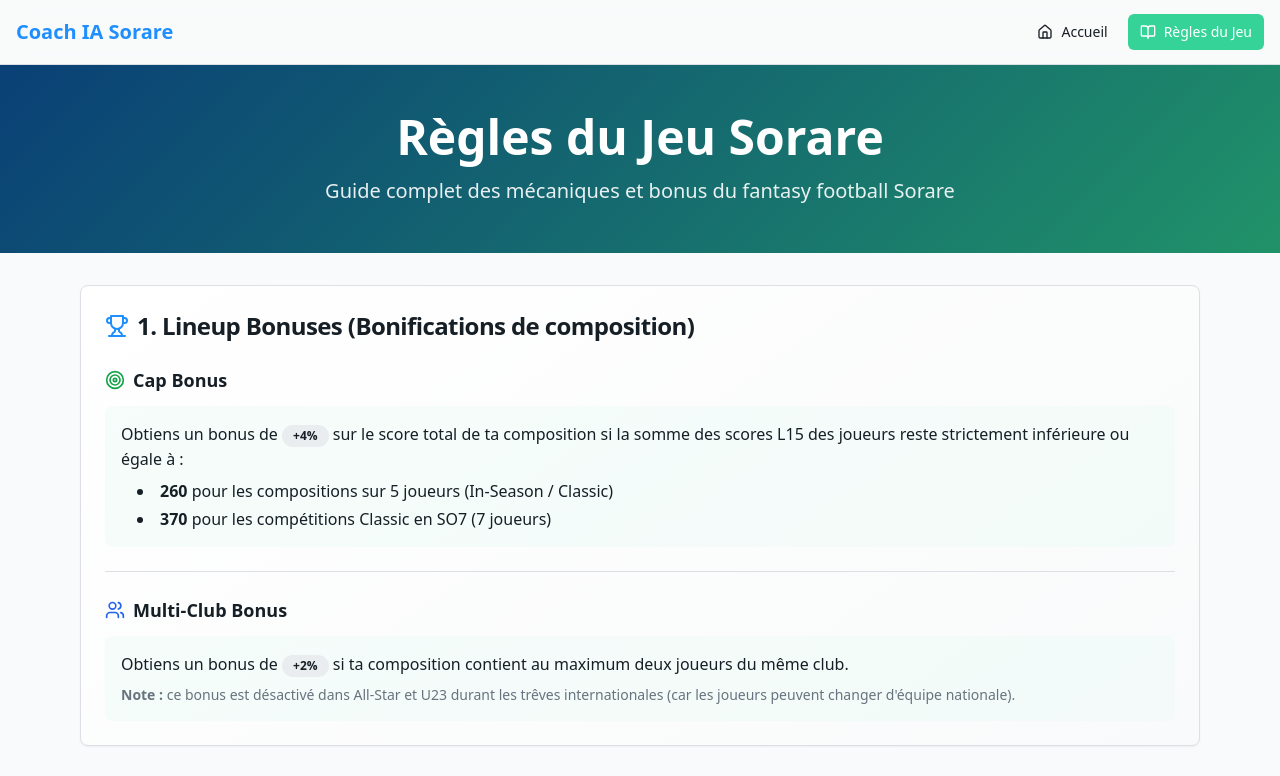
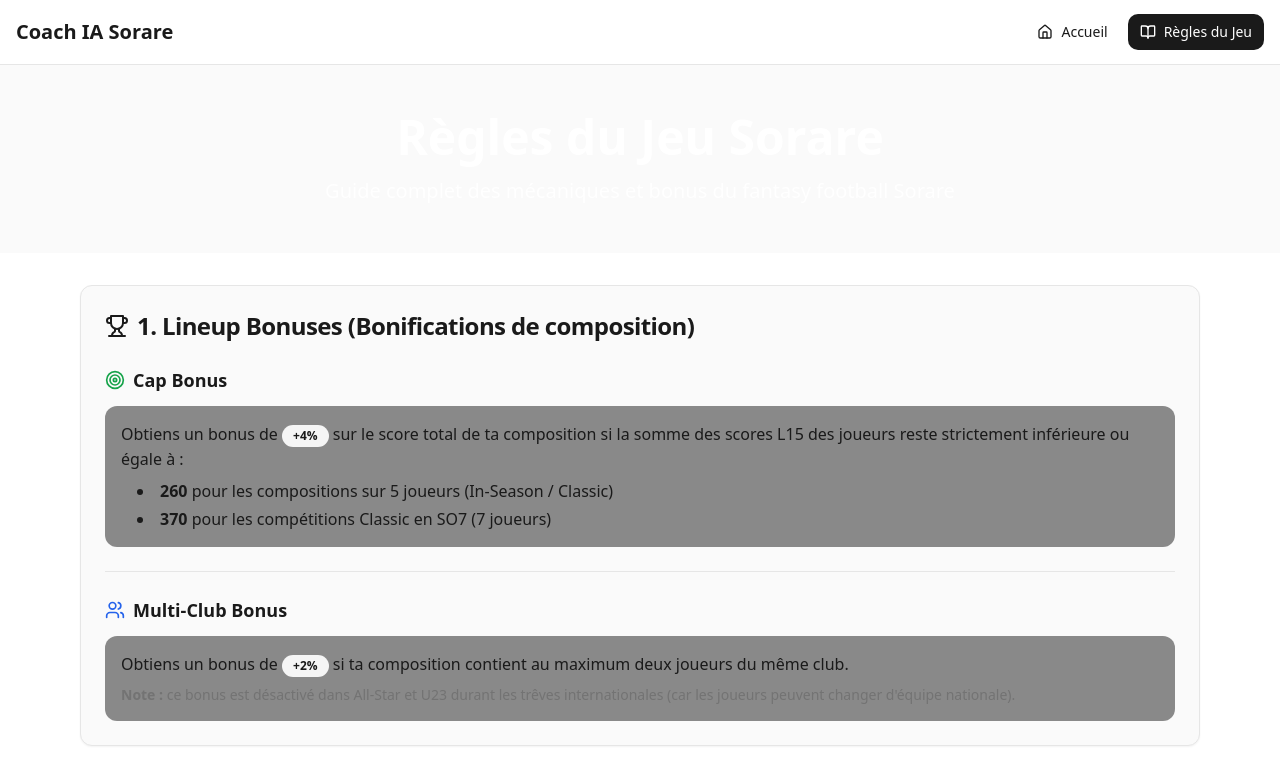
Before and after one commit to Emilevetu/sorare-card-coach, a React (Vite) app: page /rules in a window 1280 px wide. Shown: the top 776 px of the page. Built offline with nearby package versions, Linux system fonts and the light colour scheme.

Commit message:
Good design GW + couleurs

```diff
--- a/src/index.css
+++ b/src/index.css
@@ -8,109 +8,123 @@ All colors MUST be HSL.
 
 @layer base {
   :root {
-    --background: 210 20% 98%;
-    --foreground: 210 25% 12%;
+    /* Apple-inspired Light Theme */
+    --background: 0 0% 100%;
+    --foreground: 0 0% 10%;
 
-    --card: 0 0% 100%;
-    --card-foreground: 210 25% 12%;
+    --card: 0 0% 98%;
+    --card-foreground: 0 0% 10%;
 
-    --popover: 0 0% 100%;
-    --popover-foreground: 210 25% 12%;
+    --popover: 0 0% 98%;
+    --popover-foreground: 0 0% 10%;
 
-    --primary: 158 64% 52%;
+    --primary: 0 0% 10%;
     --primary-foreground: 0 0% 100%;
 
-    --secondary: 210 16% 93%;
-    --secondary-foreground: 210 25% 12%;
+    --secondary: 0 0% 96%;
+    --secondary-foreground: 0 0% 10%;
 
-    --muted: 210 16% 96%;
-    --muted-foreground: 210 10% 45%;
+    --muted: 0 0% 96%;
+    --muted-foreground: 0 0% 45%;
 
-    --accent: 158 64% 96%;
-    --accent-foreground: 158 64% 15%;
+    --accent: 0 0% 10%;
+    --accent-foreground: 0 0% 100%;
 
-    --destructive: 0 84.2% 60.2%;
+    --destructive: 0 84% 60%;
     --destructive-foreground: 0 0% 100%;
 
-    --border: 210 16% 88%;
-    --input: 210 16% 88%;
-    --ring: 158 64% 52%;
+    --border: 0 0% 90%;
+    --input: 0 0% 90%;
+    --ring: 0 0% 10%;
 
-    /* Sorare-inspired colors */
-    --sorare-green: 158 64% 52%;
-    --sorare-green-light: 158 64% 92%;
-    --sorare-green-dark: 158 64% 35%;
-    --sorare-blue: 210 100% 56%;
-    --sorare-blue-dark: 210 85% 25%;
-    --sorare-purple: 271 81% 56%;
+    /* Apple-inspired colors */
+    --apple-blue: 210 100% 56%;
+    --apple-blue-light: 210 100% 76%;
+    --apple-blue-dark: 210 85% 25%;
+    --apple-green: 158 64% 52%;
+    --apple-green-light: 158 64% 72%;
+    --apple-green-dark: 158 64% 35%;
+    --apple-orange: 25 95% 53%;
+    --apple-orange-light: 25 95% 73%;
+    --apple-orange-dark: 25 95% 33%;
+    --apple-red: 0 84% 60%;
+    --apple-red-light: 0 84% 80%;
+    --apple-red-dark: 0 84% 40%;
+    --apple-gold: 45 93% 47%;
+    --apple-silver: 0 0% 75%;
+    --apple-bronze: 30 100% 50%;
 
     /* Gradients */
-    --gradient-primary: linear-gradient(135deg, hsl(var(--sorare-green)), hsl(var(--sorare-blue)));
-    --gradient-card: linear-gradient(145deg, hsl(0 0% 100%), hsl(210 16% 98%));
-    --gradient-hero: linear-gradient(135deg, hsl(var(--sorare-blue-dark)), hsl(var(--sorare-green-dark)));
+    --gradient-primary: linear-gradient(135deg, hsl(var(--apple-blue)), hsl(var(--apple-green)));
+    --gradient-card: linear-gradient(145deg, hsl(0 0% 96%), hsl(0 0% 98%));
+    --gradient-hero: linear-gradient(135deg, hsl(0 0% 100%), hsl(0 0% 98%));
+    --gradient-glow: linear-gradient(135deg, hsl(var(--apple-blue) / 0.8), hsl(var(--apple-green) / 0.8));
+    --gradient-apple: linear-gradient(135deg, hsl(25 95% 53%), hsl(210 100% 56%));
 
     /* Shadows */
-    --shadow-card: 0 4px 6px -1px hsl(var(--sorare-green) / 0.1), 0 2px 4px -1px hsl(var(--sorare-green) / 0.06);
-    --shadow-elevated: 0 10px 15px -3px hsl(var(--sorare-green) / 0.1), 0 4px 6px -2px hsl(var(--sorare-green) / 0.05);
+    --shadow-card: 0 4px 6px -1px hsl(0 0% 0% / 0.1), 0 2px 4px -1px hsl(0 0% 0% / 0.06);
+    --shadow-elevated: 0 10px 15px -3px hsl(0 0% 0% / 0.1), 0 4px 6px -2px hsl(0 0% 0% / 0.05);
+    --shadow-glow: 0 0px 20px -5px hsl(var(--apple-blue) / 0.3);
 
     /* Animations */
     --transition-smooth: all 0.3s cubic-bezier(0.4, 0, 0.2, 1);
 
-    --radius: 0.5rem;
+    --radius: 0.75rem;
 
-    --sidebar-background: 0 0% 98%;
+    --sidebar-background: 0 0% 100%;
 
-    --sidebar-foreground: 240 5.3% 26.1%;
+    --sidebar-foreground: 0 0% 10%;
 
-    --sidebar-primary: 240 5.9% 10%;
+    --sidebar-primary: 0 0% 10%;
 
-    --sidebar-primary-foreground: 0 0% 98%;
+    --sidebar-primary-foreground: 0 0% 100%;
 
-    --sidebar-accent: 240 4.8% 95.9%;
+    --sidebar-accent: 0 0% 96%;
 
-    --sidebar-accent-foreground: 240 5.9% 10%;
+    --sidebar-accent-foreground: 0 0% 10%;
 
-    --sidebar-border: 220 13% 91%;
+    --sidebar-border: 0 0% 90%;
 
-    --sidebar-ring: 217.2 91.2% 59.8%;
+    --sidebar-ring: 0 0% 10%;
   }
 
   .dark {
-    --background: 222.2 84% 4.9%;
-    --foreground: 210 40% 98%;
+    /* Apple-inspired Dark Theme - Alternative variant */
+    --background: 0 0% 0%;
+    --foreground: 0 0% 98%;
 
-    --card: 222.2 84% 4.9%;
-    --card-foreground: 210 40% 98%;
+    --card: 0 0% 3%;
+    --card-foreground: 0 0% 98%;
 
-    --popover: 222.2 84% 4.9%;
-    --popover-foreground: 210 40% 98%;
+    --popover: 0 0% 3%;
+    --popover-foreground: 0 0% 98%;
 
-    --primary: 210 40% 98%;
-    --primary-foreground: 222.2 47.4% 11.2%;
+    --primary: 0 0% 98%;
+    --primary-foreground: 0 0% 0%;
 
-    --secondary: 217.2 32.6% 17.5%;
-    --secondary-foreground: 210 40% 98%;
+    --secondary: 0 0% 6%;
+    --secondary-foreground: 0 0% 98%;
 
-    --muted: 217.2 32.6% 17.5%;
-    --muted-foreground: 215 20.2% 65.1%;
+    --muted: 0 0% 6%;
+    --muted-foreground: 0 0% 65%;
 
-    --accent: 217.2 32.6% 17.5%;
-    --accent-foreground: 210 40% 98%;
+    --accent: 0 0% 98%;
+    --accent-foreground: 0 0% 0%;
 
-    --destructive: 0 62.8% 30.6%;
-    --destructive-foreground: 210 40% 98%;
+    --destructive: 0 84% 60%;
+    --destructive-foreground: 0 0% 98%;
 
-    --border: 217.2 32.6% 17.5%;
-    --input: 217.2 32.6% 17.5%;
-    --ring: 212.7 26.8% 83.9%;
-    --sidebar-background: 240 5.9% 10%;
-    --sidebar-foreground: 240 4.8% 95.9%;
-    --sidebar-primary: 224.3 76.3% 48%;
-    --sidebar-primary-foreground: 0 0% 100%;
-    --sidebar-accent: 240 3.7% 15.9%;
-    --sidebar-accent-foreground: 240 4.8% 95.9%;
-    --sidebar-border: 240 3.7% 15.9%;
-    --sidebar-ring: 217.2 91.2% 59.8%;
+    --border: 0 0% 12%;
+    --input: 0 0% 12%;
+    --ring: 0 0% 98%;
+    --sidebar-background: 0 0% 0%;
+    --sidebar-foreground: 0 0% 98%;
+    --sidebar-primary: 0 0% 98%;
+    --sidebar-primary-foreground: 0 0% 0%;
+    --sidebar-accent: 0 0% 6%;
+    --sidebar-accent-foreground: 0 0% 98%;
+    --sidebar-border: 0 0% 12%;
+    --sidebar-ring: 0 0% 98%;
   }
 }
 
@@ -123,3 +137,87 @@ All colors MUST be HSL.
     @apply bg-background text-foreground;
   }
 }
+
+@layer components {
+  /* Apple-inspired component styles */
+  .gradient-primary {
+    background: var(--gradient-primary);
+  }
+
+  .gradient-card {
+    background: var(--gradient-card);
+  }
+
+  .gradient-hero {
+    background: var(--gradient-hero);
+  }
+
+  .gradient-glow {
+    background: var(--gradient-glow);
+  }
+
+  .gradient-apple {
+    background: var(--gradient-apple);
+  }
+
+  .shadow-card {
+    box-shadow: var(--shadow-card);
+  }
+
+  .shadow-elevated {
+    box-shadow: var(--shadow-elevated);
+  }
+
+  .shadow-glow {
+    box-shadow: var(--shadow-glow);
+  }
+
+  .transition-smooth {
+    transition: var(--transition-smooth);
+  }
+
+  /* Apple rarity colors */
+  .apple-limited {
+    @apply bg-apple-green text-white;
+  }
+
+  .apple-rare {
+    @apply bg-apple-blue text-white;
+  }
+
+  .apple-super-rare {
+    @apply bg-apple-orange text-white;
+  }
+
+  .apple-unique {
+    @apply bg-gradient-to-r from-apple-gold to-apple-orange text-white;
+  }
+
+  /* Glow effects */
+  .glow-blue {
+    box-shadow: 0 0 20px -5px hsl(var(--apple-blue) / 0.4);
+  }
+
+  .glow-green {
+    box-shadow: 0 0 20px -5px hsl(var(--apple-green) / 0.4);
+  }
+
+  .glow-orange {
+    box-shadow: 0 0 20px -5px hsl(var(--apple-orange) / 0.4);
+  }
+
+  /* Hover effects */
+  .hover-glow:hover {
+    box-shadow: 0 0 30px -10px hsl(var(--apple-blue) / 0.3);
+    transform: translateY(-2px);
+  }
+
+  /* Apple-style buttons */
+  .btn-apple {
+    @apply bg-white text-black font-medium px-6 py-3 rounded-full transition-all duration-300 hover:bg-gray-100 active:scale-95;
+  }
+
+  .btn-apple-secondary {
+    @apply bg-transparent text-white border border-white/20 px-6 py-3 rounded-full transition-all duration-300 hover:bg-white/10 active:scale-95;
+  }
+}
--- a/src/pages/Rules.tsx
+++ b/src/pages/Rules.tsx
@@ -11,7 +11,7 @@ export function Rules() {
       <Navigation currentPage="rules" />
 
       {/* Hero Header */}
-      <div className="bg-gradient-hero text-white py-12">
+      <div className="bg-card text-white py-12">
         <div className="container mx-auto px-4">
           <div className="text-center">
             <h1 className="text-4xl md:text-5xl font-bold mb-4">
@@ -29,7 +29,7 @@ export function Rules() {
         <div className="space-y-8">
 
           {/* 1. Lineup Bonuses */}
-          <Card className="bg-gradient-card border-border">
+          <Card className="bg-card border-border">
             <CardHeader>
               <CardTitle className="flex items-center gap-2 text-2xl">
                 <Trophy className="w-6 h-6 text-sorare-blue" />
@@ -76,7 +76,7 @@ export function Rules() {
           </Card>
 
           {/* 2. Arena */}
-          <Card className="bg-gradient-card border-border">
+          <Card className="bg-card border-border">
             <CardHeader>
               <CardTitle className="flex items-center gap-2 text-2xl">
                 <Award className="w-6 h-6 text-sorare-purple" />
@@ -124,7 +124,7 @@ export function Rules() {
           </Card>
 
           {/* 3. Hot Streaks */}
-          <Card className="bg-gradient-card border-border">
+          <Card className="bg-card border-border">
             <CardHeader>
               <CardTitle className="flex items-center gap-2 text-2xl">
                 <TrendingUp className="w-6 h-6 text-green-600" />
@@ -144,7 +144,7 @@ export function Rules() {
           </Card>
 
           {/* 4. Sealing */}
-          <Card className="bg-gradient-card border-border">
+          <Card className="bg-card border-border">
             <CardHeader>
               <CardTitle className="flex items-center gap-2 text-2xl">
                 <Lock className="w-6 h-6 text-orange-600" />
@@ -163,7 +163,7 @@ export function Rules() {
           </Card>
 
           {/* 5. Collection Bonus */}
-          <Card className="bg-gradient-card border-border">
+          <Card className="bg-card border-border">
             <CardHeader>
               <CardTitle className="flex items-center gap-2 text-2xl">
                 <Star className="w-6 h-6 text-yellow-600" />
@@ -316,7 +316,7 @@ export function Rules() {
           </Card>
 
           {/* 6. XP, Niveaux & Bonus des Cartes */}
-          <Card className="bg-gradient-card border-border">
+          <Card className="bg-card border-border">
             <CardHeader>
               <CardTitle className="flex items-center gap-2 text-2xl">
                 <Shield className="w-6 h-6 text-blue-600" />
@@ -477,7 +477,7 @@ export function Rules() {
           </Card>
 
           {/* 7. Divisions & Multi-Entries */}
-          <Card className="bg-gradient-card border-border">
+          <Card className="bg-card border-border">
             <CardHeader>
               <CardTitle className="flex items-center gap-2 text-2xl">
                 <Trophy className="w-6 h-6 text-sorare-blue" />
@@ -519,7 +519,7 @@ export function Rules() {
           </Card>
 
           {/* 8. Règles par compétition */}
-          <Card className="bg-gradient-card border-border">
+          <Card className="bg-card border-border">
             <CardHeader>
               <CardTitle className="flex items-center gap-2 text-2xl">
                 <Trophy className="w-6 h-6 text-sorare-blue" />
@@ -822,7 +822,7 @@ export function Rules() {
           </Card>
 
           {/* Format synthétique */}
-          <Card className="bg-gradient-to-r from-sorare-blue/10 to-sorare-purple/10 border-sorare-blue/20">
+          <Card className="bg-card border-border">
             <CardHeader>
               <CardTitle className="text-xl text-center">
                 📋 Format synthétique (Coach IA friendly)
--- a/tailwind.config.ts
+++ b/tailwind.config.ts
@@ -62,25 +62,41 @@ export default {
 					border: 'hsl(var(--sidebar-border))',
 					ring: 'hsl(var(--sidebar-ring))'
 				},
-				'sorare-green': {
-					DEFAULT: 'hsl(var(--sorare-green))',
-					light: 'hsl(var(--sorare-green-light))',
-					dark: 'hsl(var(--sorare-green-dark))'
+				'apple-blue': {
+					DEFAULT: 'hsl(var(--apple-blue))',
+					light: 'hsl(var(--apple-blue-light))',
+					dark: 'hsl(var(--apple-blue-dark))'
 				},
-				'sorare-blue': {
-					DEFAULT: 'hsl(var(--sorare-blue))',
-					dark: 'hsl(var(--sorare-blue-dark))'
+				'apple-green': {
+					DEFAULT: 'hsl(var(--apple-green))',
+					light: 'hsl(var(--apple-green-light))',
+					dark: 'hsl(var(--apple-green-dark))'
 				},
-				'sorare-purple': 'hsl(var(--sorare-purple))'
+				'apple-orange': {
+					DEFAULT: 'hsl(var(--apple-orange))',
+					light: 'hsl(var(--apple-orange-light))',
+					dark: 'hsl(var(--apple-orange-dark))'
+				},
+				'apple-red': {
+					DEFAULT: 'hsl(var(--apple-red))',
+					light: 'hsl(var(--apple-red-light))',
+					dark: 'hsl(var(--apple-red-dark))'
+				},
+				'apple-gold': 'hsl(var(--apple-gold))',
+				'apple-silver': 'hsl(var(--apple-silver))',
+				'apple-bronze': 'hsl(var(--apple-bronze))'
 			},
 			backgroundImage: {
 				'gradient-primary': 'var(--gradient-primary)',
 				'gradient-card': 'var(--gradient-card)',
-				'gradient-hero': 'var(--gradient-hero)'
+				'gradient-hero': 'var(--gradient-hero)',
+				'gradient-glow': 'var(--gradient-glow)',
+				'gradient-apple': 'var(--gradient-apple)'
 			},
 			boxShadow: {
 				'card': 'var(--shadow-card)',
-				'elevated': 'var(--shadow-elevated)'
+				'elevated': 'var(--shadow-elevated)',
+				'glow': 'var(--shadow-glow)'
 			},
 			transitionTimingFunction: {
 				'smooth': 'var(--transition-smooth)'
```
Also changed, not shown: src/components/ai-coach.tsx (+5 -5 lines), src/components/cards-table.tsx (+26 -26 lines), src/components/gameweeks-simple.tsx (+6 -6 lines), src/pages/Index.tsx (+20 -22 lines), 1 other file (tests, documents, lock files or other folders).
